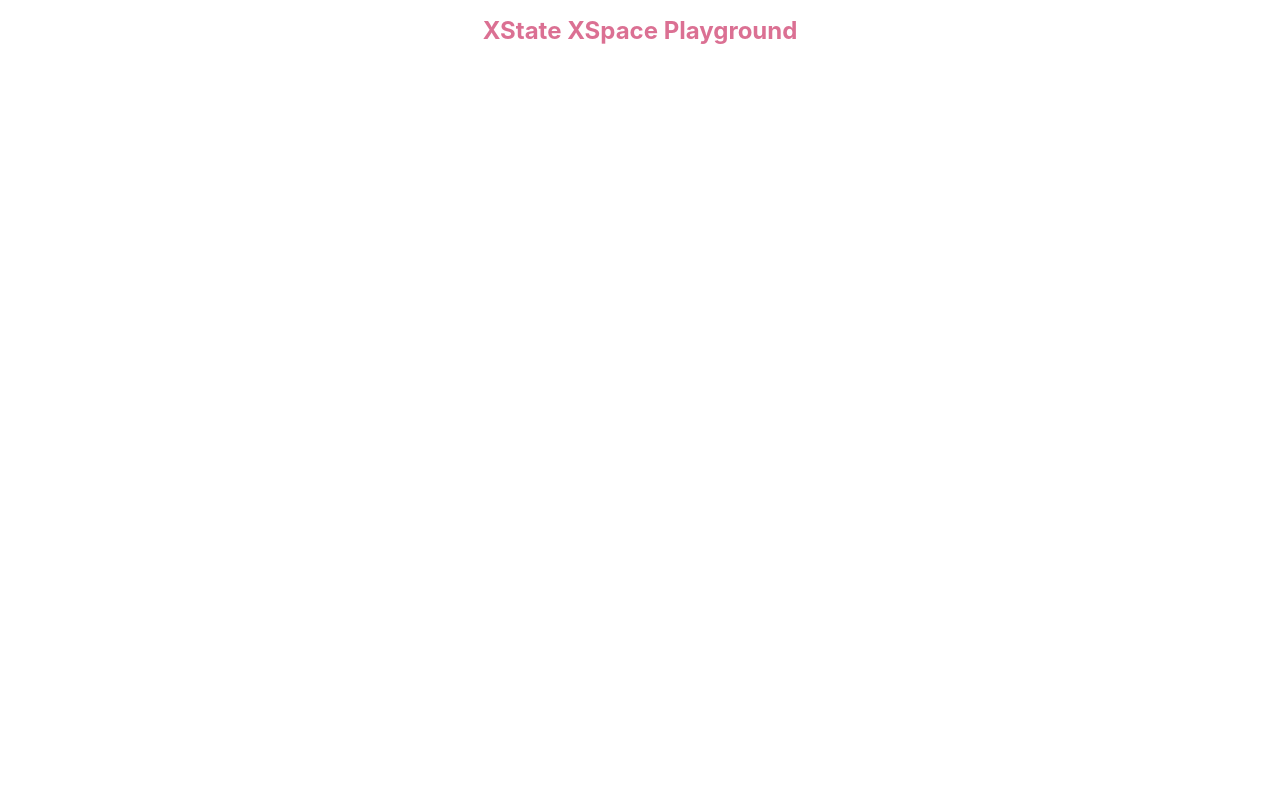
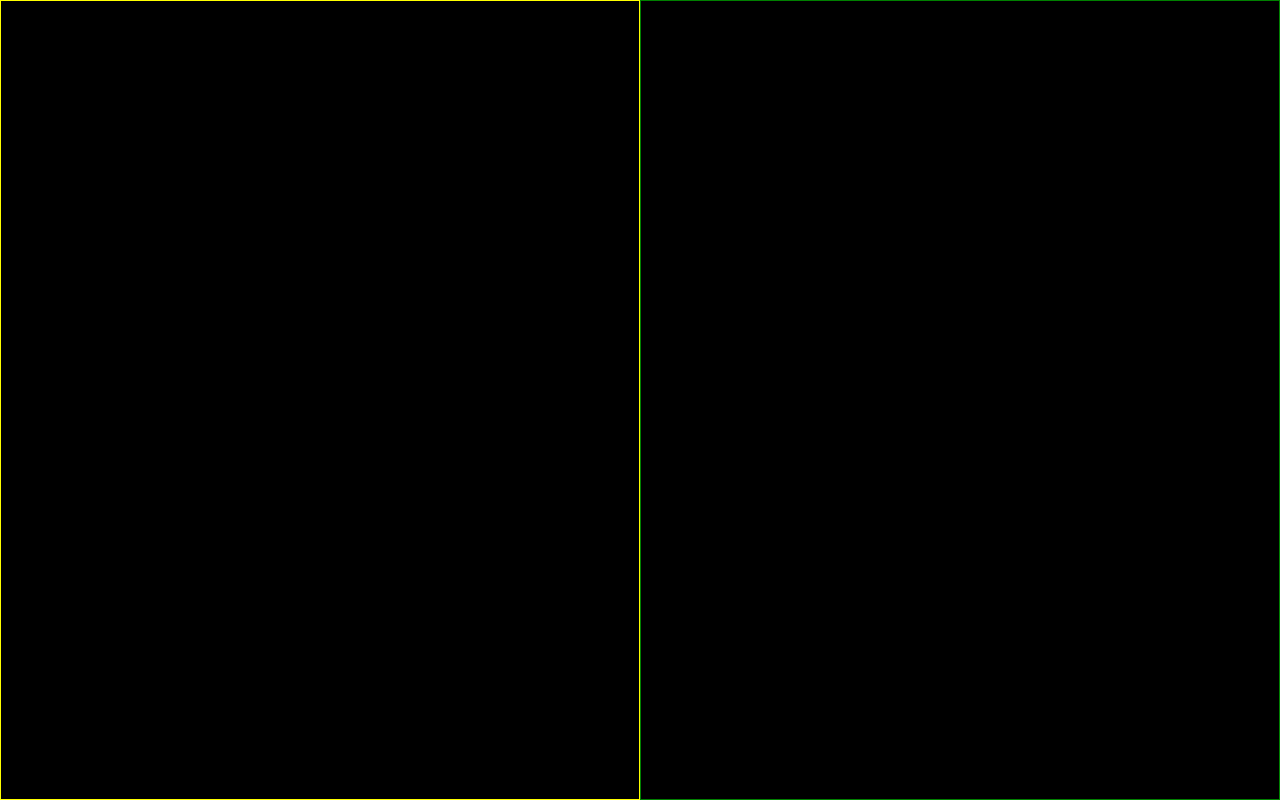
Before and after one commit to aceslick911/xstate-xspace, a React (Create React App) app: page / in a window 1280 px wide. Built offline with nearby package versions, Linux system fonts and the light colour scheme.

Commit message:
Two Column

```diff
--- a/src/App.css
+++ b/src/App.css
@@ -2,37 +2,7 @@
   text-align: center;
 }
 
-.App-logo {
-  height: 40vmin;
-  pointer-events: none;
+#root {
+  flex: 1;
+  height: 100vh;
 }
-
-@media (prefers-reduced-motion: no-preference) {
-  .App-logo {
-    animation: App-logo-spin infinite 20s linear;
-  }
-}
-
-.App-header {
-  background-color: #282c34;
-  min-height: 100vh;
-  display: flex;
-  flex-direction: column;
-  align-items: center;
-  justify-content: center;
-  font-size: calc(10px + 2vmin);
-  color: white;
-}
-
-.App-link {
-  color: #61dafb;
-}
-
-@keyframes App-logo-spin {
-  from {
-    transform: rotate(0deg);
-  }
-  to {
-    transform: rotate(360deg);
-  }
-}
--- a/src/App.tsx
+++ b/src/App.tsx
@@ -9,13 +9,29 @@
   color: palevioletred;
 `;
 
+const AppContainer = styled.div`
+  display: flex;
+  flex: 1 0;
+  flex-direction: row;
+  height: 100vh;
+`;
+
+const LeftCont = styled.div`
+  flex: 1 0;
+  border: 1px solid yellow;
+`;
+
+const RightCont = styled.div`
+  flex: 1 0;
+  border: 1px solid green;
+`;
+
 function App() {
   return (
-    <div className="App">
-      <Title>XState XSpace Playground</Title>
-      <div className="left" />
-      <div className="right" />
-    </div>
+    <AppContainer>
+      <LeftCont className="left" />
+      <RightCont className="right" />
+    </AppContainer>
   );
 }
 
--- a/src/index.css
+++ b/src/index.css
@@ -5,6 +5,9 @@
     sans-serif;
   -webkit-font-smoothing: antialiased;
   -moz-osx-font-smoothing: grayscale;
+
+  background-color: black;
+  margin: 0;
 }
 
 code {
```
Also changed, not shown: .eslintrc.js.
